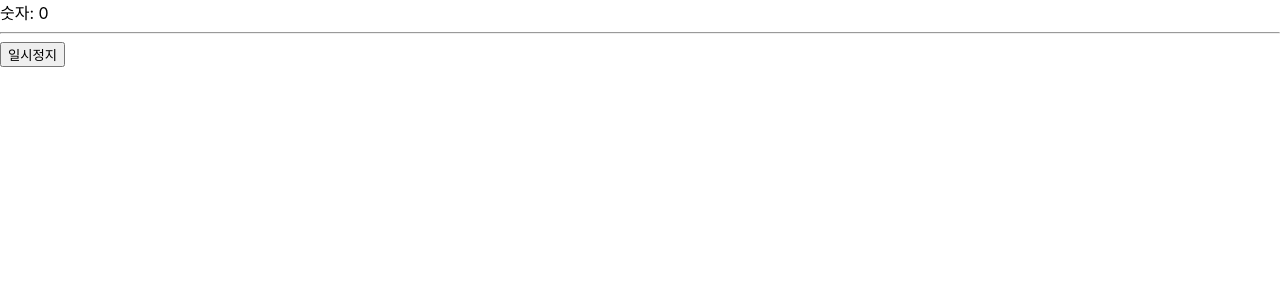
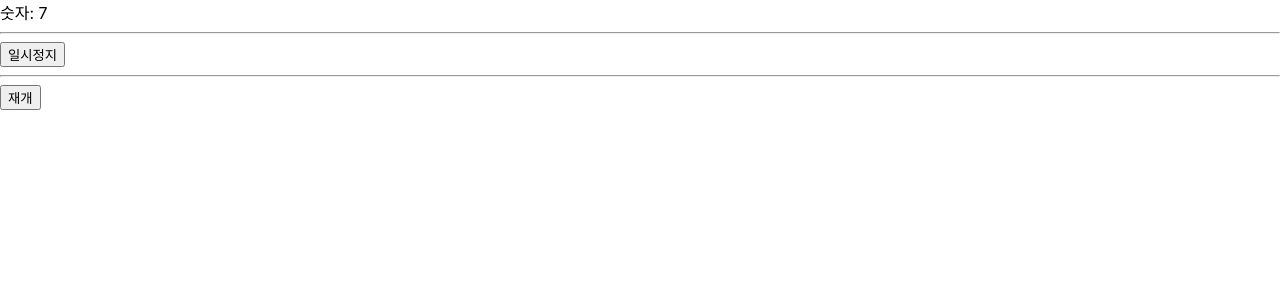
Before and after one commit to NewBean0312/react-test, a React (Create React App) app: page / in a window 1280 px wide. Shown: the top 300 px of the page. Built offline with nearby package versions, Linux system fonts and the light colour scheme.

Commit message:
숫자 재개

```diff
--- a/src/StopWatch.js
+++ b/src/StopWatch.js
@@ -2,16 +2,18 @@ import React, { useState } from "react";
 
 function StopWatch() {
   const [num, setNum] = useState(0);
+  const timeoutId = setTimeout(() => setNum(num + 1), 1000);
+  const pause = () => clearTimeout(timeoutId);
 
-  const timeoutId = setTimeout(() => setNum(num + 1), 1000);
-
-  const pause = () => clearTimeout(timeoutId);
+  const resume = () => setTimeout(() => setNum(num + 1), 1000);
 
   return (
     <>
       숫자: {num}
       <hr />
       <button onClick={pause()}>일시정지</button>
+      <hr />
+      <button onClick={resume()}>재개</button>
     </>
   );
 }
```
